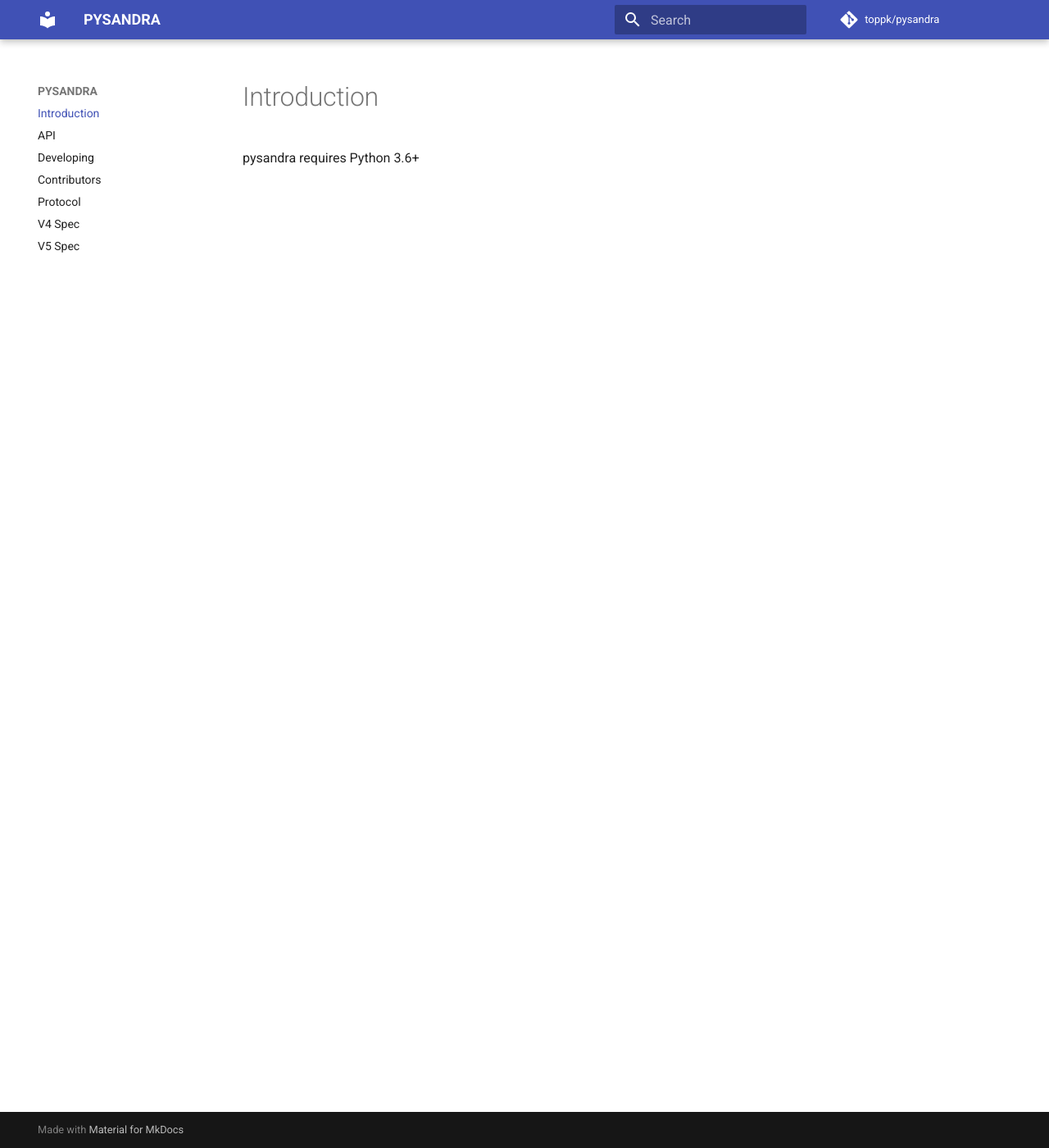
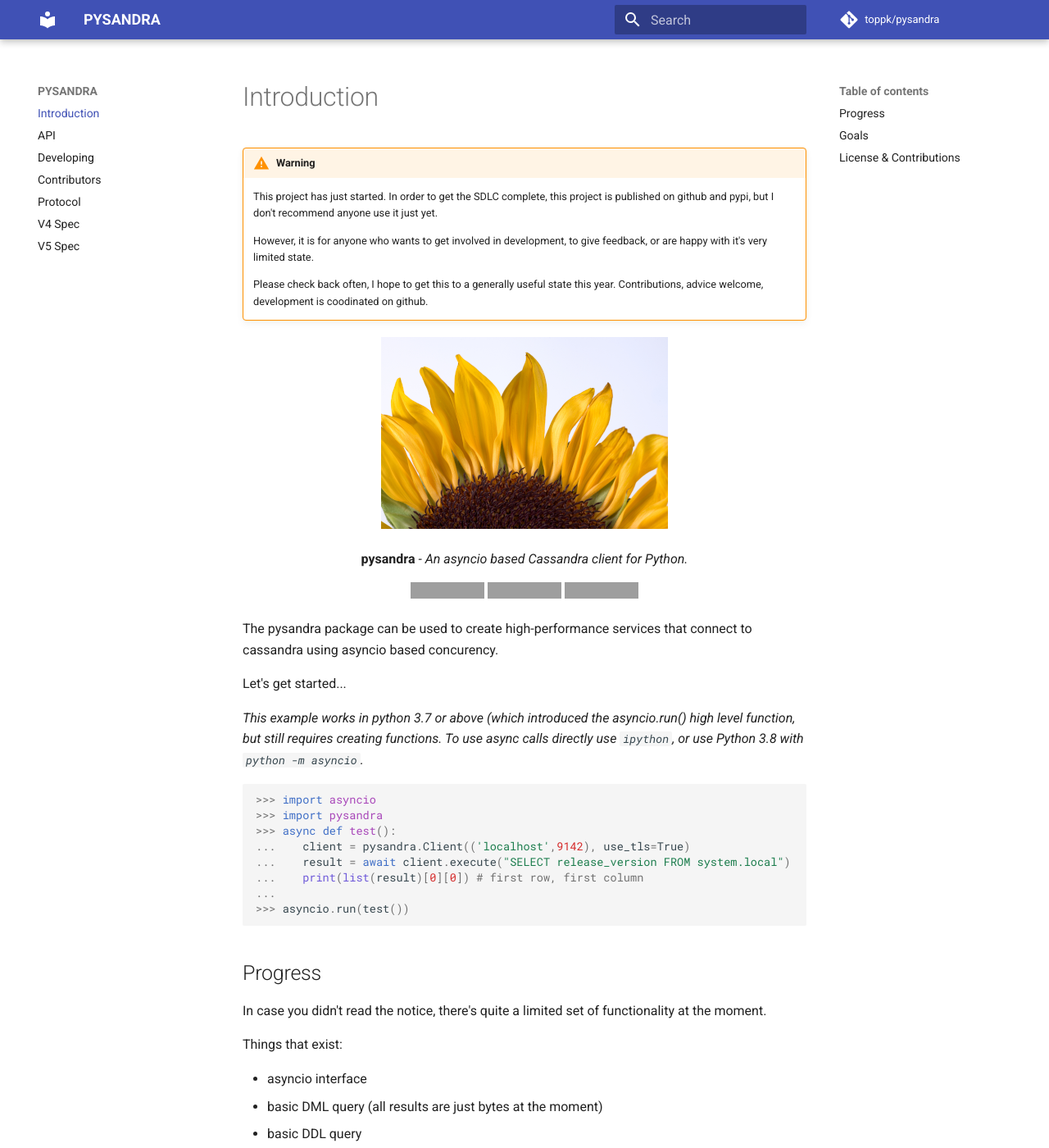
Before and after one commit to toppk/pysandra, an MkDocs documentation site: the page built from docs/index.md, in a window 1280 px wide and 1400 px high. Shown: the whole window at 82% size. Built offline with MkDocs 1.6.1 and Material for MkDocs 9.7.7, drawn with Linux system fonts in a browser that asks for light colours; comment, search, counter and statistics services are not loaded; some of the changed text lies outside the part shown; grey boxes are pictures that could not be loaded.

Commit message:
docu updates

````diff
--- a/docs/index.md
+++ b/docs/index.md
@@ -1,2 +1,84 @@
+!!! warning
+     This project has just started.  In order to get the SDLC complete, this project is published on
+     github and pypi, but I don't recommend anyone use it just yet.
 
-pysandra requires Python 3.6+
+     However, it is for anyone who wants to get involved in development, to give feedback,
+     or are happy with it's very limited state.
+
+     Please check back often, I hope to get this to a generally useful state this year.  Contributions,
+     advice welcome, development is coodinated on github.
+
+<p align="center">
+  <a href="https://pysandra.readthedocs.org/"><img width="350" height="208" src="https://raw.githubusercontent.com/toppk/pysandra/master/docs/img/logo.png" alt='pysandra'></a>
+</p>
+
+<p align="center"><strong>pysandra</strong> <em>- An asyncio based Cassandra client for Python.</em></p>
+
+<p align="center">
+<a href="https://actions-badge.atrox.dev/toppk/pysandra/goto?ref=master"><img alt="Build Status" src="https://github.com/toppk/pysandra/workflows/Build%20Status/badge.svg" /></a>
+<a href="https://codecov.io/gh/toppk/pysandra"><img src="https://codecov.io/gh/toppk/pysandra/branch/master/graph/badge.svg" alt="Coverage"></a>
+<a href="https://pypi.org/project/pysandra/"><img src="https://badge.fury.io/py/pysandra.svg" alt="Package version"></a>
+</p>
+
+The pysandra package can be used to create high-performance services that connect to cassandra using asyncio
+based concurency.
+
+
+Let's get started...
+
+*This example works in python 3.7 or above (which introduced the asyncio.run() high level function,
+but still requires creating functions.  To use async calls directly use `ipython`, or use Python 3.8
+with `python -m asyncio`.*
+
+
+```python
+>>> import asyncio
+>>> import pysandra
+>>> async def test():
+...    client = pysandra.Client(('localhost',9142), use_tls=True)
+...    result = await client.execute("SELECT release_version FROM system.local")
+...    print(list(result)[0][0]) # first row, first column
+...
+>>> asyncio.run(test())
+```
+
+## Progress
+
+In case you didn't read the notice, there's quite a limited set of functionality at the moment.
+
+Things that exist:
+
+* asyncio interface
+* basic DML query (all results are just bytes at the moment)
+* basic DDL query
+* basic prepared statements
+* ...
+* see protocol.md for more details
+
+Things that don't exist:
+
+* any authnetication support
+* any connection support other then localhost :)
+* sync support (version 2.0)
+* full error handling
+* results into native python types
+* ...
+* why are you still reading this.
+
+
+## Goals
+
+* cassandra client driver for asyncio based applications
+* allow doing anything the wire protocol allows and servers tolerate
+
+
+
+## License & Contributions
+
+The pysandra project is dual-licensed under Apache 2.0 and MIT terms.
+
+ See COPYRIGHT for full details
+
+Unless you explicitly state otherwise, any contribution intentionally submitted
+for inclusion in the work by you, as defined in the Apache-2.0 license, shall
+be dual licensed as above, without any additional terms or conditions.
````
Also changed, not shown: README.md (+1 -1 lines), docs/protocol.md (+18 -20 lines).
